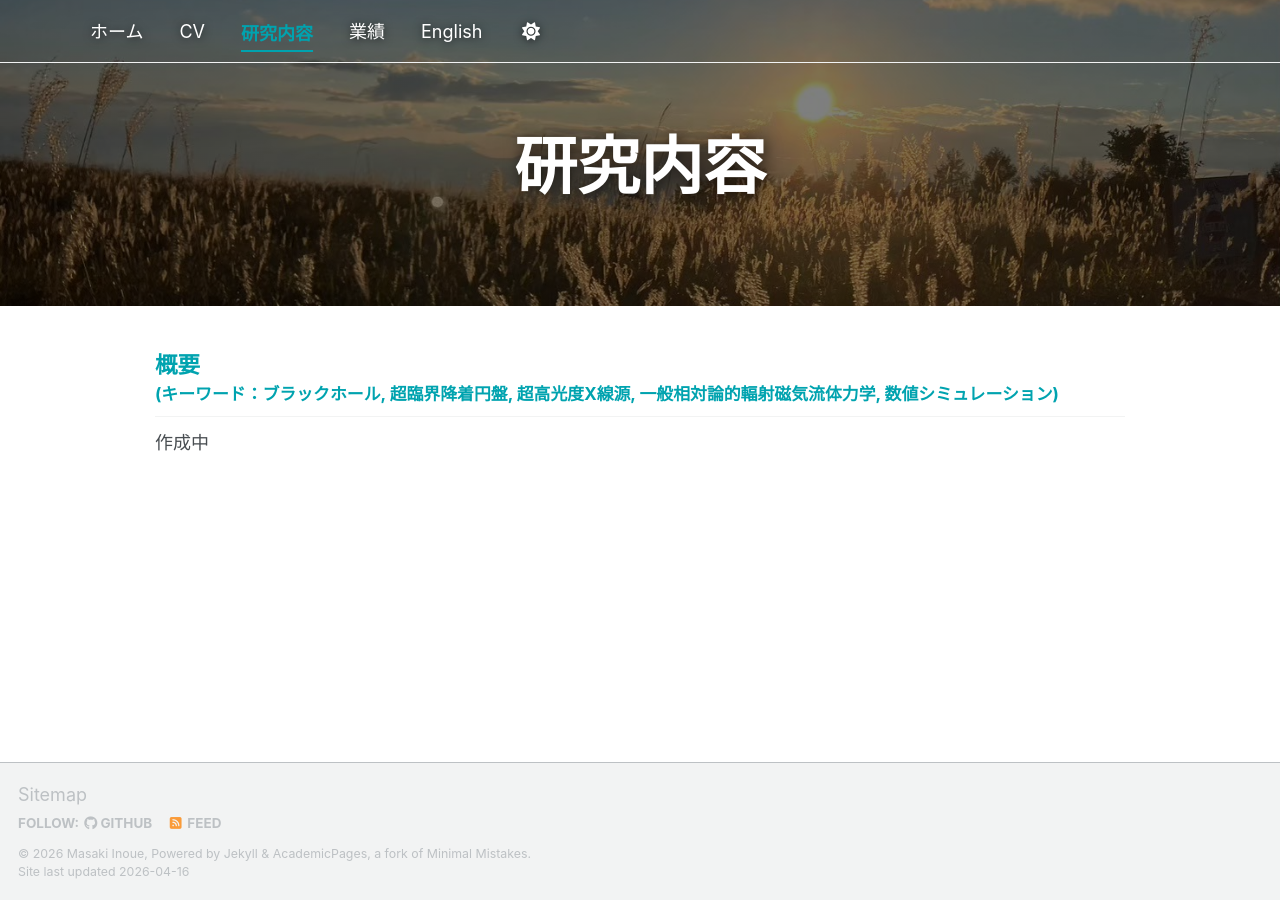
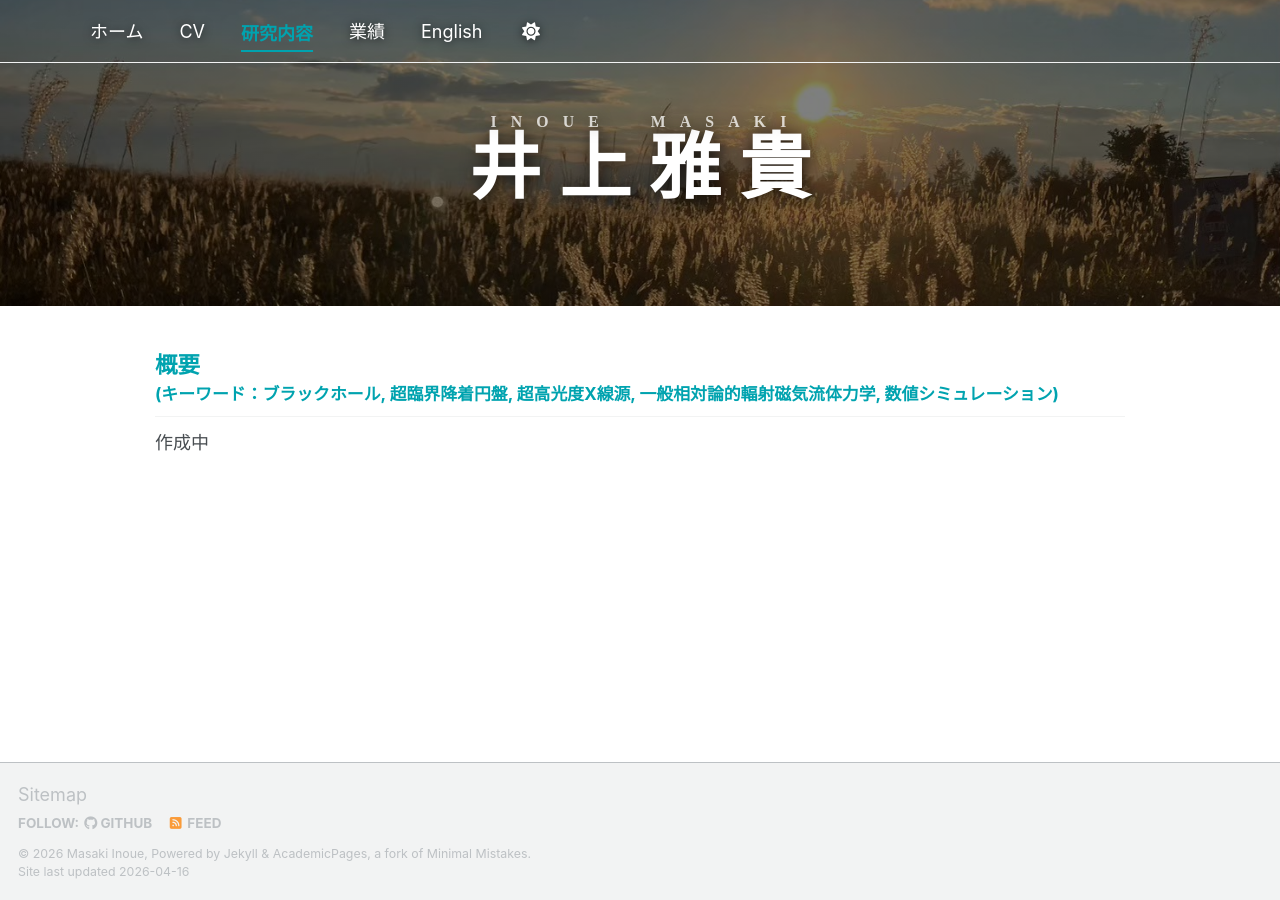
Before and after one commit to Masaki206/Masaki206.github.io, a Jekyll site: the page built from _pages/research.html, in a window 1280 px wide. Built offline with Jekyll 4.4.1, drawn with Linux system fonts in a browser that asks for light colours; a script bundle is joined from its source files by our own code; library files that are not in the unit come from our copies.

Commit message:
Update research.html

```diff
--- a/_pages/research.html
+++ b/_pages/research.html
@@ -1,6 +1,7 @@
 ---
 layout: splash
-title: "研究内容"
+# titleの中にホームへのリンクを仕込みます
+title: "<a href='/' style='color: inherit; text-decoration: none;'><span class='title-en'>I&ensp;N&ensp;O&ensp;U&ensp;E&emsp;&emsp;&ensp;M&ensp;A&ensp;S&ensp;A&ensp;K&ensp;I</span><span class='title-ja'>井 上 雅 貴</span></a>"
 permalink: /research/
 author_profile: false
 header:
```
